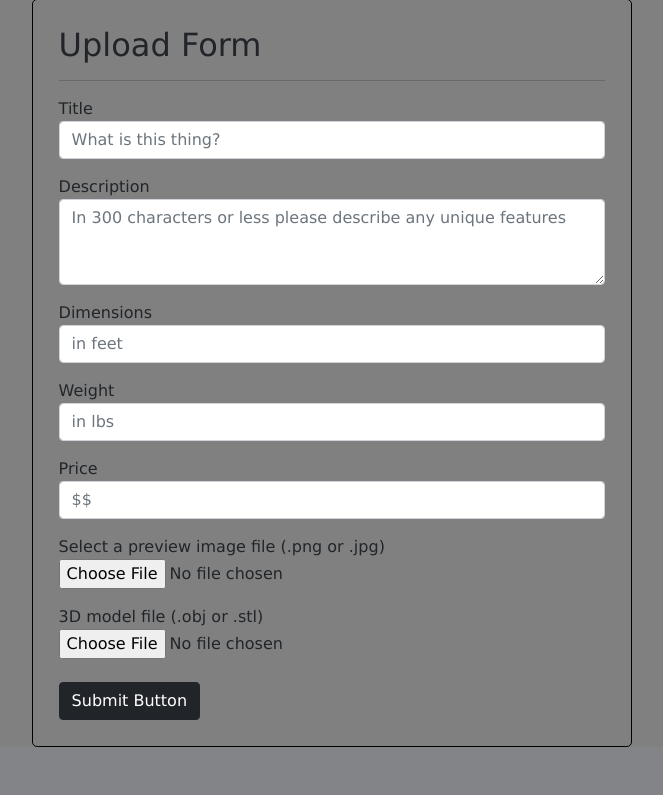
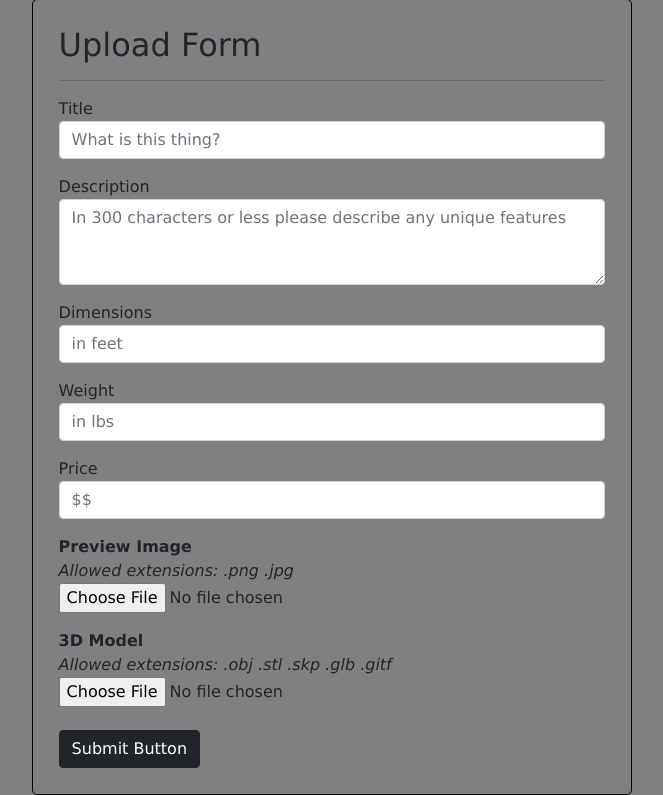
Before and after one commit to kevin-stew/AvalanchR, a Flask app: page /upload in a window 1280 px wide. Shown: the part 81-876 px from the top of the page, without its empty margins (308-971 px from the left). Before the commit the page ends 828 px from the top, so only its background shows below. Run offline with Flask 2, Linux system fonts and the light colour scheme; the visitor is signed in with stand-in values (Sample User, id 1); some libraries are stand-ins or nearby versions.

Commit message:
file type, size, and security checks added

```diff
--- a/website/__init__.py
+++ b/website/__init__.py
@@ -7,6 +7,9 @@ from .authentication.routes import auth
 from .models import db as root_db, login_manager, ma
 
 app = Flask(__name__)
+
+# set TOTAL MAX for all files uploaded at onec (image +)
+app.config['MAX_CONTENT_LENGTH'] = 6 * 1024 * 1024
 
 app.config.from_object(Config)
 
--- a/website/authentication/auth_templates/login.html
+++ b/website/authentication/auth_templates/login.html
@@ -10,13 +10,13 @@
                 {% if cat == 'user-created' %}
                     <div class="alert alert-success">
                         {{ msg }}
-                        <button type='button' class="close" data-dismiss = 'alret'>&times;</button>
+                        <!-- <button type='button' class="close" data-dismiss = 'alret'>&times;</button> -->
                     </div>
                 {% endif %}
                 {% if cat == 'auth-failed' %}
                 <div class="alert alert-danger">
                     {{ msg }}
-                    <button type='button' class="close" data-dismiss = 'alret'>&times;</button>
+                    <!-- <button type='button' class="close" data-dismiss = 'alret'>&times;</button> -->
                 </div>
                 {% endif %}
             {% endfor %}
--- a/website/authentication/auth_templates/upload.html
+++ b/website/authentication/auth_templates/upload.html
@@ -3,6 +3,16 @@
 {% block content %}
 
 <!-- TODO: add JinJa flash messages here for successfull upload -->
+
+{% with messages = get_flashed_messages(with_categories = True) %}
+    {% if messages %}
+        {% for cat, msg in messages %}
+            <div class="alert alert-danger">
+                {{ msg }}
+            </div>
+        {% endfor %}
+    {% endif %}
+{% endwith %}
 
 <main class="container auth_form col-md-6 mt-4">
     <div>
--- a/website/authentication/routes.py
+++ b/website/authentication/routes.py
@@ -1,6 +1,6 @@
-from flask import Blueprint, flash, render_template, request, redirect, url_for, send_from_directory
+from flask import Blueprint, flash, render_template, request, redirect, url_for, send_from_directory, abort
 from flask_login import login_user, logout_user, current_user, login_required
-import boto3, botocore
+import boto3, os
 
 # project file imports
 from website.forms import UserLoginForm, ObjectUploadForm, UserSignupForm
@@ -74,13 +74,53 @@ def login():
 
     return render_template('login.html', form=form)
 
+#-----------EXCEED UPLOAD SIZE MAX-----------------
+# @auth.errorhandler(400)
+# def image_too_large(error):
+#     error=['Image file is too large', 'Oops']
+#     return render_template('413.html'), 413
+
 #----------------------UPLOAD_FORM--------------------------
 @auth.route('/upload', methods = ['GET', 'POST'])
 @login_required
 def upload():
     form = ObjectUploadForm()
     # try:
+
     if request.method == 'POST':
+
+        #check image existance / extension before processing db update:
+        if not request.files["image"]:
+            flash('⚠ Please attach a preview image file')
+            return render_template('upload.html', form=form)
+        else:
+            uploadimage = request.files["image"].filename
+            image_ext = os.path.splitext(uploadimage)[1].lower()
+            if image_ext not in Config.ALLOWED_IMAGES:
+                flash('⚠ Image extension not allowed')
+                return render_template('upload.html', form=form)
+
+        #check model existance / extension before processing db update:
+        if not request.files["model"]:
+            flash('⚠ Please attach a 3D model file')
+            return render_template('upload.html', form=form)
+        else:
+            uploadmodel = request.files["model"].filename
+            model_ext = os.path.splitext(uploadmodel)[1].lower()
+            if model_ext not in Config.ALLOWED_MODELS:
+                flash('⚠ Model extension not allowed')
+                return render_template('upload.html', form=form)
+
+        # --------- size tests -------------
+        image_test = request.files["image"]
+
+        print('--', image_test.content_length)
+        print('**', image_test.tell())
+        print('****', image_test.seek(0, os.SEEK_SET))
+
+        # --------- size tests -------------
+
+        # load db variables here
         title = form.title.data
         description = form.description.data
         price = form.price.data
@@ -89,6 +129,7 @@ def upload():
         img_url = upload_image()
         model_url = upload_model()
         user_id = current_user.id
+
         print(title, description, price, dimensions, weight, img_url, model_url)
 
         post = Post(title, description, price, dimensions, weight, img_url, model_url, user_id)
@@ -96,18 +137,19 @@ def upload():
         db.session.add(post)
         db.session.commit()
 
-        flash('Model Successfully Uploaded!', 'mode-made')
-        return redirect(url_for('site.inventory'))
+
+        return redirect(url_for('site.profile'))
+
+        # return redirect(url_for('auth.upload'))
     # except:
-    #     raise Exception('Something went wrong')
+    #     flash('Please check that your file extensions are allowed.')
+    # #     raise Exception('Something went wrong')
 
     return render_template('upload.html', form=form)
 
 
 #-----------------------UPLOAD_IMAGE-------------------------
-# def allowed_file(filename):
-#     return '.' in filename and \
-        #    filename.rsplit('.', 1)[1].lower() in {'png', 'jpg', 'obj', 'stl'} #Config.ALLOWED_EXTENSIONS
+
 
 # start aws session for img and model uploads
 client = boto3.client('s3',
@@ -116,31 +158,39 @@ client = boto3.client('s3',
                         region_name=Config.AWS_REGION)
 
 def upload_image():
-    #check to see if file exists
-    if request.files:
-        file = request.files["image"]
-        # insert standard flask security
 
-    # ----- aws s3 cloud file storage ----
-    # if object_name is None:
-    object_name = file.filename
+    # get werkzeugfile from request dict
+    file = request.files["image"]
 
-    print('*** test pint ->', file)
-    print('*** test pint ->', file.filename)
-    print('*** test pint ->', Config.UPLOAD_FOLDER + file.filename)
+    # standard flask security
+    image_name = secure_filename(file.filename)
 
-    # file MUST get saved for werkzeug to function!
-    file.save(os.path.join(Config.UPLOAD_FOLDER, file.filename))
-    # file.save(file.filename)
+    # set image name to what the user is calling it
+    object_name = image_name
+
+    # test prints
+    # print('*** test pint ->', file)
+    # print('*** test pint ->', file.filename)
+    # print('*** test pint ->', Config.UPLOAD_FOLDER + file.filename)
+
+    # file MUST get saved for werkzeug to function! (otherwise is discarded immediately)
+    file.save(os.path.join(Config.UPLOAD_FOLDER, image_name))
+
+
+    # -------- max image size test ---------
+    image_size = os.stat(Config.UPLOAD_FOLDER + image_name).st_size
+    if image_size > 1024000:
+        abort(400, '⚠ Image file is too large - it needs to be smaller than 1MB')
+    # -------- max image size test ---------
 
     # upload to aws3, must include: name, bucket, and object name (min)
-    client.upload_file(Config.UPLOAD_FOLDER + file.filename,
+    client.upload_file(Config.UPLOAD_FOLDER + image_name,
                         Config.AWS_BUCKET_NAME,
                         object_name,
                         ExtraArgs={'ACL': 'public-read',
                                     'ContentType':'image/jpeg'})
 
-    return file.filename
+    return image_name
 
     # ----- local project storage -----
     # print(Config.UPLOAD_FOLDER)
@@ -151,26 +201,32 @@ def upload_image():
 
 #-----------------------UPLOAD_MODEL-------------------------
 def upload_model():
-    if request.files:
-        file = request.files["model"]
-        # insert standard flask security
 
-    # ----- aws s3 cloud file storage ----
-    # if object_name is None:
-    object_name = file.filename
+    # get werkzeugfile from request dict
+    file = request.files["model"]
+
+    # standard flask security
+    model_name = secure_filename(file.filename)
+
+    # set object name to what the user is calling it
+    object_name = model_name
 
     # file MUST get saved for werkzeug to function!
-    file.save(os.path.join(Config.UPLOAD_FOLDER, file.filename))
-    # file.save(file.filename)
+    file.save(os.path.join(Config.UPLOAD_FOLDER, model_name))
+
+    # -------- max model size test ---------
+    model_size = os.stat(Config.UPLOAD_FOLDER + model_name).st_size
+    if model_size > 5120000:
+        abort(400, '⚠ Model file is too large - it needs to be smaller than 1MB')
+    # -------- max model size test ---------
 
     # upload to aws3, must include: name, bucket, and object name (min)
-    client.upload_file(Config.UPLOAD_FOLDER + file.filename,
+    client.upload_file(Config.UPLOAD_FOLDER + model_name,
                         Config.AWS_BUCKET_NAME,
                         # Config.BUCKETEER_BUCKET_NAME,
                         object_name,
                         ExtraArgs={'ACL': 'public-read-write'})
-
-    return file.filename
+    return model_name
 
     # ----- local project storage -----
     # file.save(os.path.join(Config.UPLOAD_FOLDER, file.filename))
--- a/website/forms.py
+++ b/website/forms.py
@@ -1,5 +1,6 @@
 from flask_wtf import FlaskForm
-from wtforms import StringField, PasswordField, SubmitField, TextAreaField, FileField
+from wtforms import StringField, PasswordField, SubmitField, TextAreaField
+from flask_wtf.file import FileField, FileRequired, FileAllowed
 from wtforms.validators import DataRequired, Email, InputRequired, EqualTo
 
 class UserLoginForm(FlaskForm):
@@ -21,8 +22,6 @@ class ObjectUploadForm(FlaskForm):
     price = StringField('Price', validators = [DataRequired()])
     dimensions = StringField('Dimensions')
     weight = StringField('Weight')
-    img_url = FileField('Preview image', validators = [DataRequired()])
-    model_url = FileField('3D model file', validators = [DataRequired()])
-    # img_url = StringField('Preview image', validators = [DataRequired()])
-    # model_url = StringField('3D model file', validators = [DataRequired()])
+    img_url = FileField('Preview image', validators = [FileRequired()])
+    model_url = FileField('3D model file', validators = [FileRequired()])
     submit_button = SubmitField()
--- a/website/templates/form_upload.html
+++ b/website/templates/form_upload.html
@@ -29,12 +29,19 @@
             {{  form.price(class = 'form-control', placeholder = '$$') }}
         </fieldset>
 
-        <label>Select a preview image file (.png or .jpg)</label>
+        <label><b>Preview Image</b>
+            <br>
+                <i>Allowed extensions: .png .jpg</i>
+        </label>
         <div class="custom-file pb-3" >
-            <input type="file" class="custom-file-input" name="image" id="image">
+            <input type="file" name="image" id="image">
         </div>
 
-        <label>3D model file (.obj or .stl)</label>
+        <label><b>3D Model</b>
+            <br>
+            <i>Allowed extensions: .obj .stl .skp .glb .gitf</i>
+        </label>
+
         <div class="custom-file pb-3" >
             <input type="file" class="custom-file-input" name="model" id="model">
         </div>
```
Also changed, not shown: config.py (+11 -11 lines), README.md.
